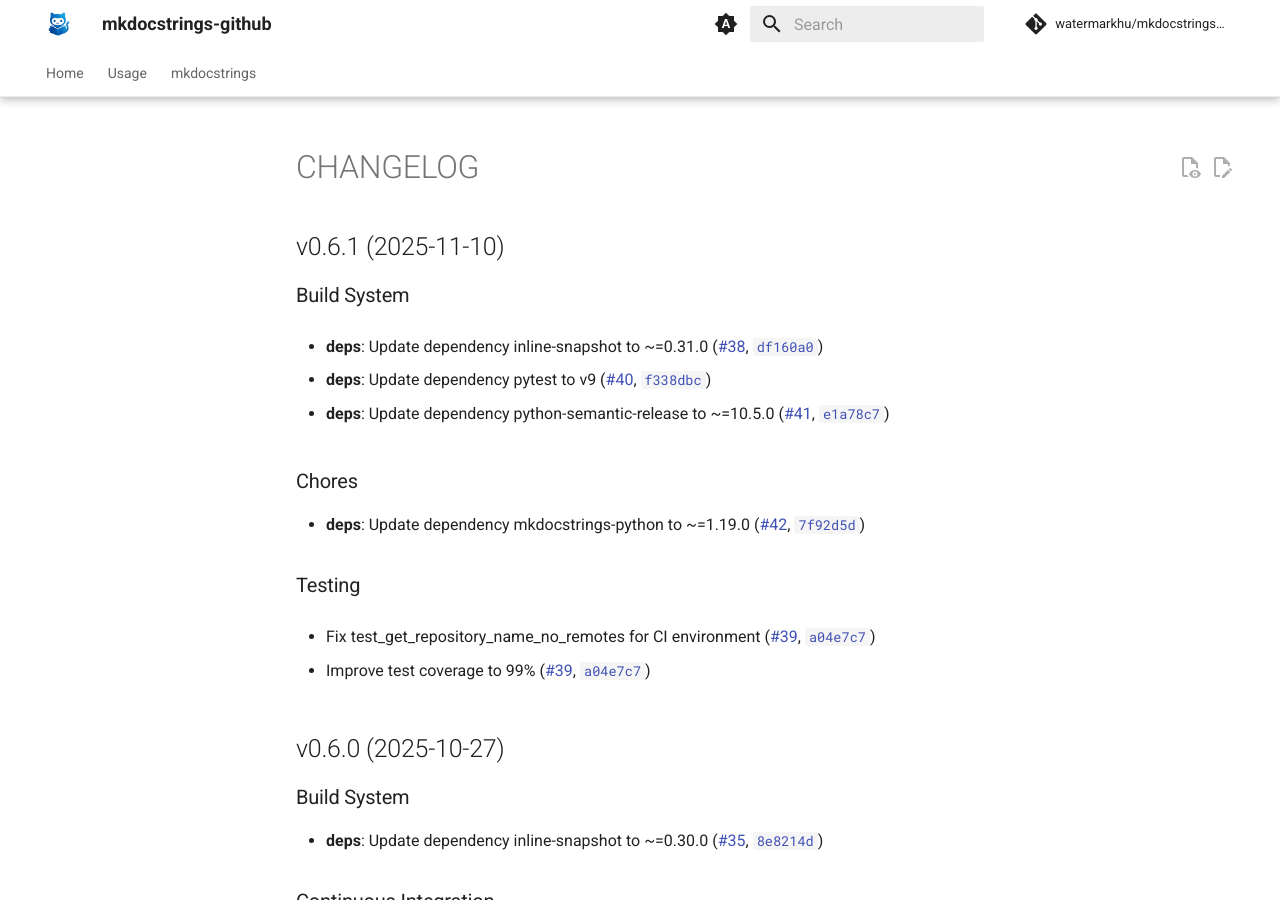
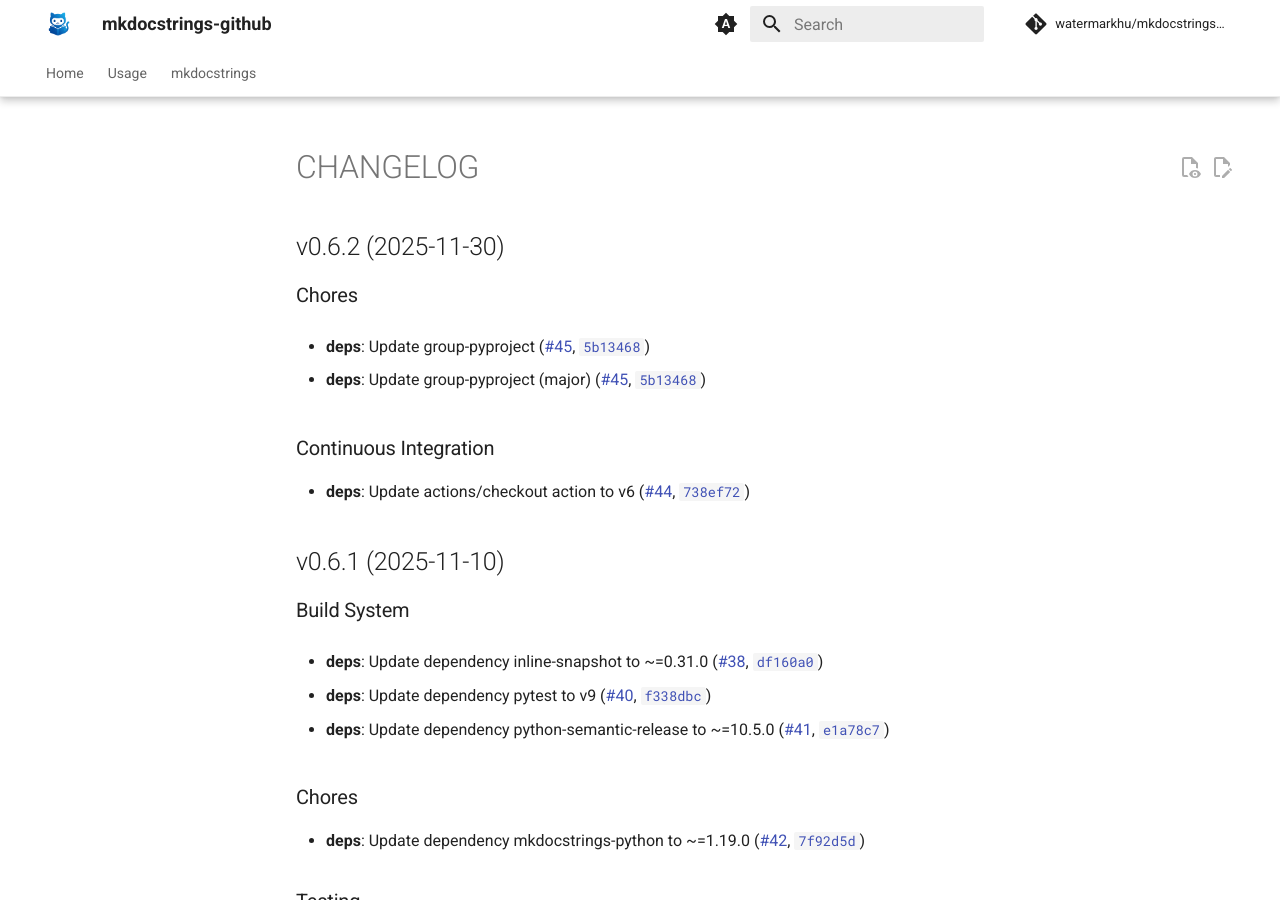
Before and after one commit to watermarkhu/mkdocstrings-github, an MkDocs documentation site: the page built from docs/changelog.md, in a window 1280 px wide and 900 px high. Built offline with MkDocs 1.6.1 and Material for MkDocs 9.7.7, drawn with Linux system fonts in a browser that asks for light colours; comment, search, counter and statistics services are not loaded; the version menu is left out.

Commit message:
0.6.2
Automatically generated by python-semantic-release

```diff
--- a/docs/changelog.md
+++ b/docs/changelog.md
@@ -1,6 +1,25 @@
 # CHANGELOG
 
 <!-- version list -->
+
+## v0.6.2 (2025-11-30)
+
+### Chores
+
+- **deps**: Update group-pyproject
+  ([#45](https://github.com/watermarkhu/mkdocstrings-github/pull/45),
+  [`5b13468`](https://github.com/watermarkhu/mkdocstrings-github/commit/5b1346847e9e9347ee8d9cbd84d62d23c1c82223))
+
+- **deps**: Update group-pyproject (major)
+  ([#45](https://github.com/watermarkhu/mkdocstrings-github/pull/45),
+  [`5b13468`](https://github.com/watermarkhu/mkdocstrings-github/commit/5b1346847e9e9347ee8d9cbd84d62d23c1c82223))
+
+### Continuous Integration
+
+- **deps**: Update actions/checkout action to v6
+  ([#44](https://github.com/watermarkhu/mkdocstrings-github/pull/44),
+  [`738ef72`](https://github.com/watermarkhu/mkdocstrings-github/commit/738ef727a737de1851fb4ecd556f5f4cf6c6d667))
+
 
 ## v0.6.1 (2025-11-10)
 
--- a/pyproject.toml
+++ b/pyproject.toml
@@ -1,6 +1,6 @@
 [project]
 name = "mkdocstrings-github"
-version = "0.6.1"
+version = "0.6.2"
 description = "A GitHub Action handler for mkdocstrings"
 authors = [
     { name = "Mark Hu", email = "watermarkhu@gmail.com" }
```
